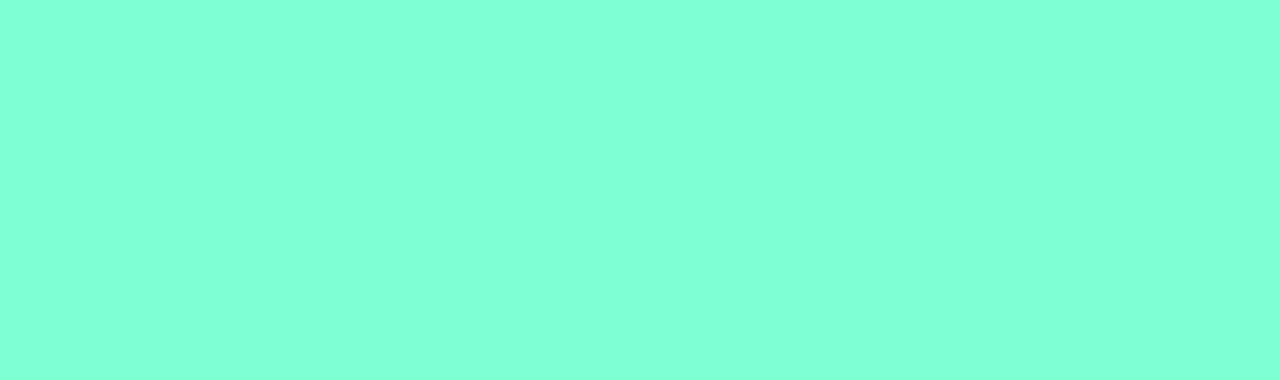
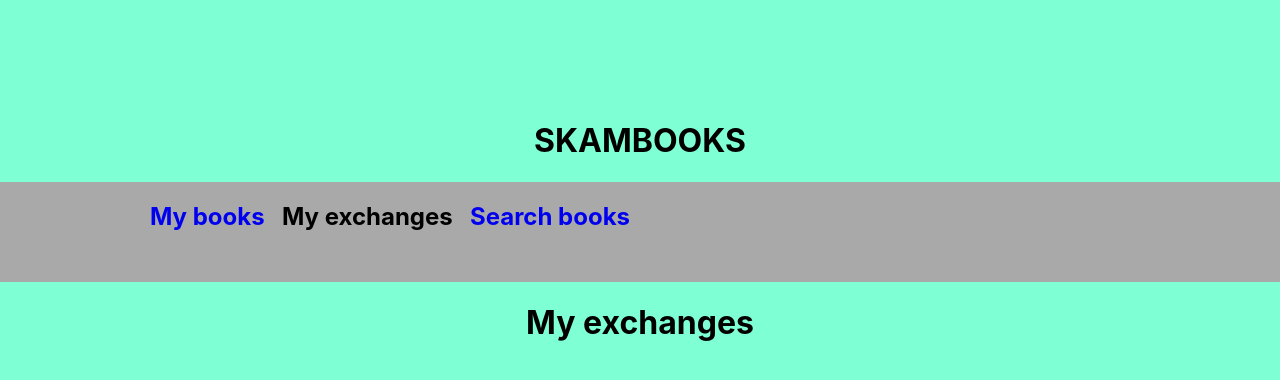
Before and after one commit to stonefullstm/project-skambooks, a React (Create React App) app in the folder front-end/: page /exchange in a window 1280 px wide. Shown: the top 380 px of the page. Built offline with nearby package versions, Linux system fonts and the light colour scheme; the HTML template or start-up script is replaced by a standard one.

Commit message:
add page exchanges

```diff
--- a/front-end/src/App.js
+++ b/front-end/src/App.js
@@ -4,6 +4,7 @@ import initialPage from './page/initialPage';
 import skambooks from './page/skambooks';
 import createUser from './page/createUser';
 import searcheBooks from './page/searcheBooks';
+import exchanges from './page/exchanges';
 
 function App() {
   return (
@@ -13,6 +14,7 @@ function App() {
         <Route exact path="/skambooks" component={ skambooks } />
         <Route exact path="/create-user" component={ createUser } />
         <Route exact path='/search' component={ searcheBooks } />
+        <Route exact path='/exchange' component={ exchanges } />
       </Switch>
     </div>
   );
--- /dev/null
+++ b/front-end/src/page/exchanges.jsx
@@ -0,0 +1,13 @@
+import React, { Component } from 'react';
+import '../App.css';
+import { Link } from "react-router-dom";
+
+export default class exchanges extends Component {
+  render() {
+    return (
+      <div><h1>SKAMBOOKS</h1>
+      <header className='header'><h2 className='book'><Link to='/skambooks' className='Link'>My books</Link></h2><h2>My exchanges</h2><h2 className='search'><Link to='/search' className='Link'>Search books</Link></h2></header>
+        <h1>My exchanges</h1></div>
+    )
+  }
+}
--- a/front-end/src/page/searcheBooks.jsx
+++ b/front-end/src/page/searcheBooks.jsx
@@ -54,14 +54,14 @@ class searcheBooks extends Component {
     return (
       <div>
         <h1>SKAMBOOKS</h1>
-        <header className='header'><h2 className='book'><Link to='/skambooks' className='Link'>My books</Link></h2><h2>My exchanges</h2><h2 className='search'>Search books</h2></header>
+        <header className='header'><h2 className='book'><Link to='/skambooks' className='Link'>My books</Link></h2><h2><Link to='/exchange' className='Link'>My exchanges</Link></h2><h2 className='search'>Search books</h2></header>
           <h1>Search books</h1>
         <div onChange={ this.handleChange } className='filtered'>
         <input type="radio" value="All" name="gender"/> <h2>All</h2>
         <input type="radio" value="Title" name="gender"/> <h2>Title</h2>
         <input type="radio" value="Author" name="gender"/> <h2>Author</h2>
         </div>
-        { filter === 'Author' || filter === 'Title' ? <input type='text' className='email' onChange={ this.change }/> : null }
+        { filter === 'Author' || filter === 'Title' ? <input type='text' className='email' onChange={ this.change } placeholder='search'/> : null }
          <ol>
          { list }
          </ol>
--- a/front-end/src/page/skambooks.jsx
+++ b/front-end/src/page/skambooks.jsx
@@ -50,7 +50,7 @@ class skambooks extends Component {
     return (
       <div>
         <h1>SKAMBOOKS</h1>
-        <header className='header'><h2 className='book'>My books</h2><h2>My exchanges</h2><h2 className='search'><Link to='/search' className='Link'>Search books</Link></h2></header>
+        <header className='header'><h2 className='book'>My books</h2><h2><Link to='/exchange' className='Link'>My exchanges</Link></h2><h2 className='search'><Link to='/search' className='Link'>Search books</Link></h2></header>
           <h1>My books</h1>
           <ol>{ list }</ol>
       </div>
```
